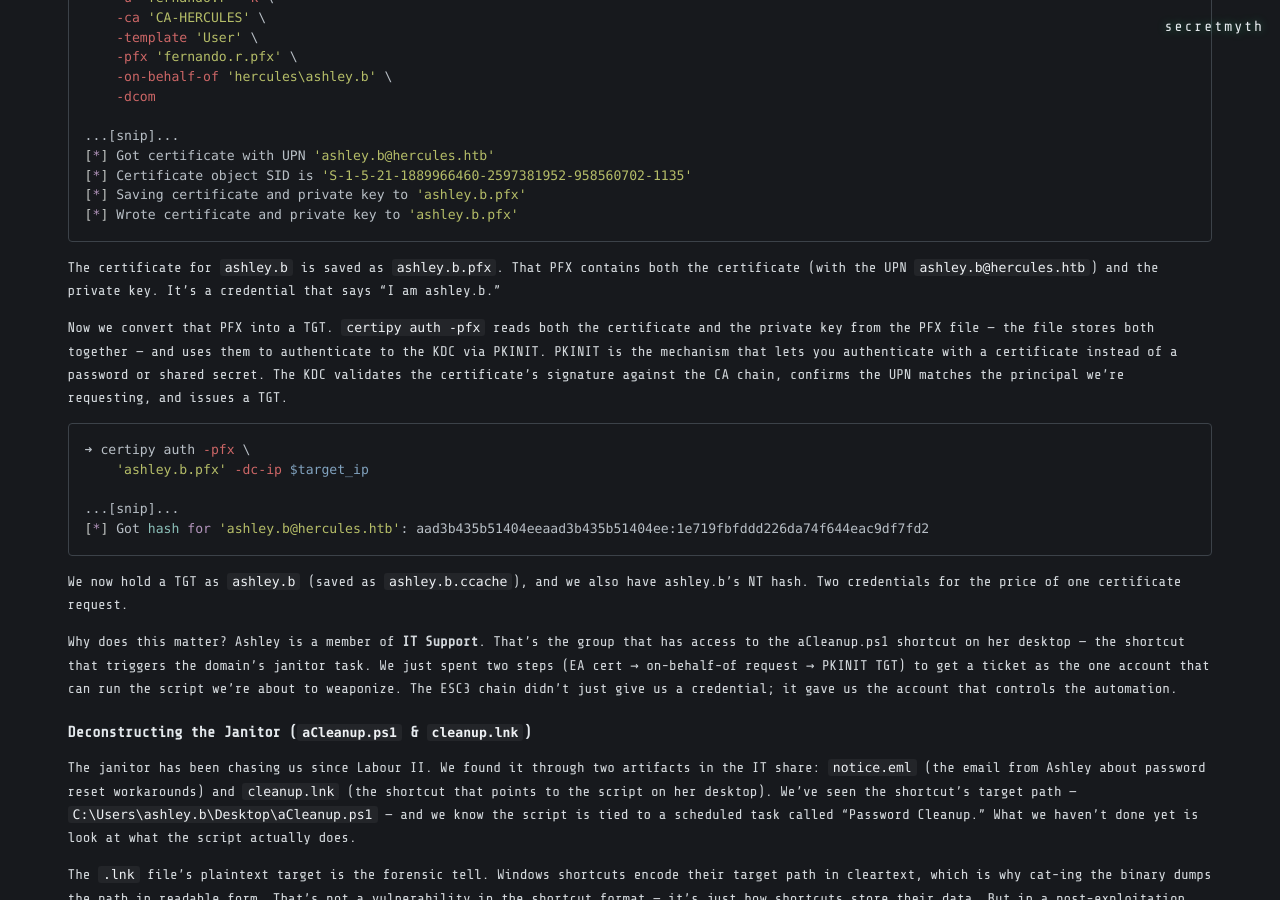
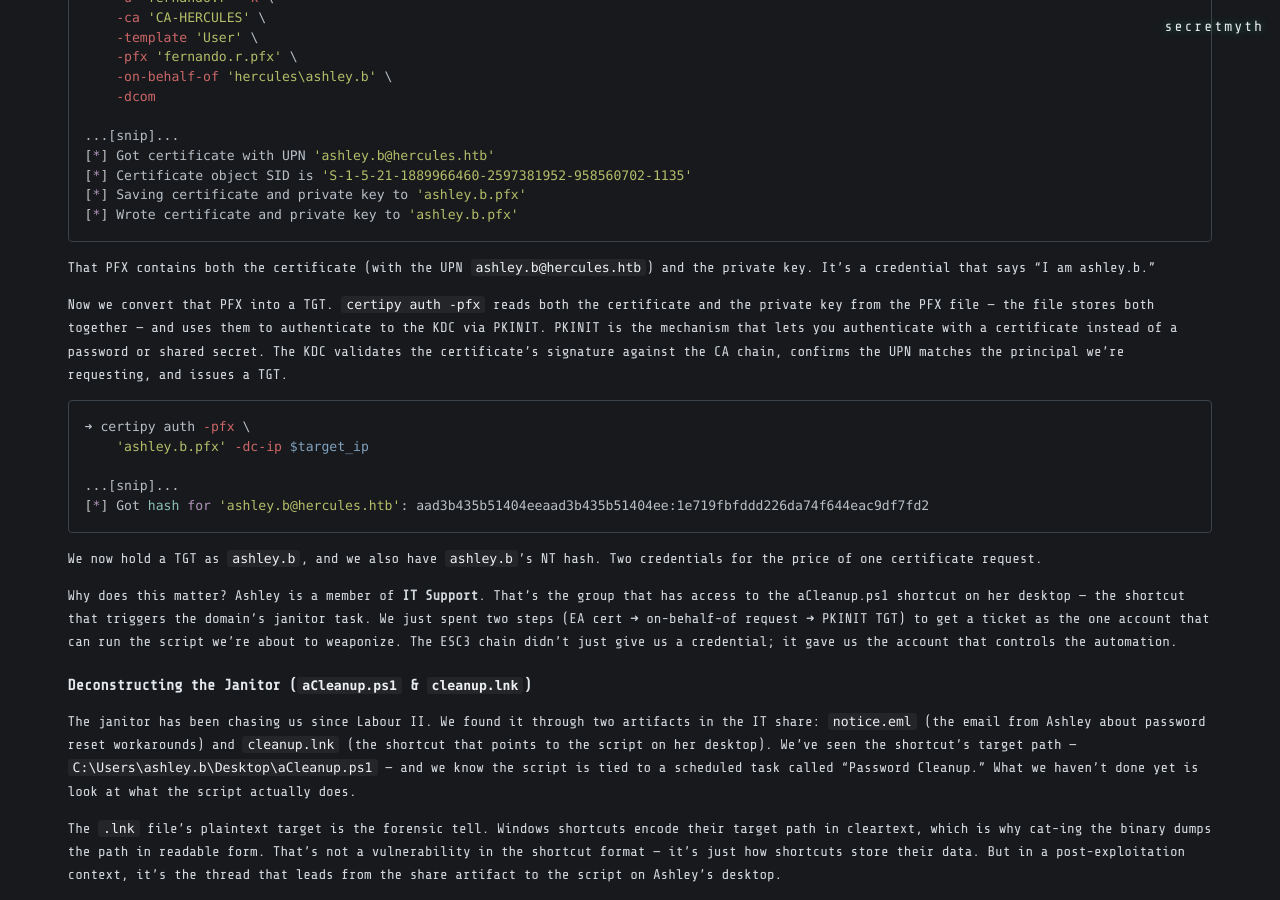
Before and after one commit to thesecretmyth/thesecretmyth.github.io, a Jekyll site: the page built from _posts/2026-09-14-labours-of-kerberos.md, in a window 1280 px wide and 900 px high, scrolled down 13652 px. Built offline with Jekyll 4.4.1, drawn with Linux system fonts in a browser that asks for light colours.

Commit message:
labours-of-kerberos

````diff
--- a/_posts/2026-09-14-labours-of-kerberos.md
+++ b/_posts/2026-09-14-labours-of-kerberos.md
@@ -94,7 +94,7 @@
 
 #### The BloodHound Blindspot
 
-The intended path runs through a relay: `bob.w` → `stephen.m` → `auditor`. The chain is `bob.w` exercises `WriteProperty` over `stephen.m`'s RDN, and `stephen.m` holds `ForceChangePassword` over `auditor`. The permissions are layered so no single low-priv account can touch the Auditor directly.
+The intended path runs through a relay: `bob.w` ➜ `stephen.m` ➜ `auditor`. The chain is `bob.w` exercises `WriteProperty` over `stephen.m`'s RDN, and `stephen.m` holds `ForceChangePassword` over `auditor`. The permissions are layered so no single low-priv account can touch the Auditor directly.
 
 We found a shorter path. `bob.w` holds `WriteProperty` on `auditor`'s RDN directly — an object-specific ACE that automated tooling routinely misses.
 
@@ -272,7 +272,7 @@
 dc
 ```
 
-We're on the Domain Controller as `auditor`. The intended path to this account runs through a relay — `bob.w` → `stephen.m` → `auditor`. We found that `bob.w`'s `WriteProperty` on `auditor`'s RDN was a direct path instead, and we used it. The move did the work the relay was supposed to do.
+We're on the Domain Controller as `auditor`. The intended path to this account runs through a relay — `bob.w` ➜ `stephen.m` ➜ `auditor`. We found that `bob.w`'s `WriteProperty` on `auditor`'s RDN was a direct path instead, and we used it. The move did the work the relay was supposed to do.
 
 Labour I is complete. We have a shell on the DC as `auditor`. The next labours are about what we do with it — and about the defensive automation that's been watching the directory the whole time, waiting to clean up exactly the kind of mess we just made.
 
@@ -539,7 +539,7 @@
 [*] Wrote certificate and private key to 'ashley.b.pfx'
 ```
 
-The certificate for `ashley.b` is saved as `ashley.b.pfx`. That PFX contains both the certificate (with the UPN `ashley.b@hercules.htb`) and the private key. It's a credential that says "I am ashley.b."
+That PFX contains both the certificate (with the UPN `ashley.b@hercules.htb`) and the private key. It's a credential that says "I am ashley.b."
 
 Now we convert that PFX into a TGT. `certipy auth -pfx` reads both the certificate and the private key from the PFX file — the file stores both together — and uses them to authenticate to the KDC via PKINIT. PKINIT is the mechanism that lets you authenticate with a certificate instead of a password or shared secret. The KDC validates the certificate's signature against the CA chain, confirms the UPN matches the principal we're requesting, and issues a TGT.
 
@@ -551,9 +551,9 @@
 [*] Got hash for 'ashley.b@hercules.htb': aad3b435b51404eeaad3b435b51404ee:1e719fbfddd226da74f644eac9df7fd2
 ```
 
-We now hold a TGT as `ashley.b` (saved as `ashley.b.ccache`), and we also have ashley.b's NT hash. Two credentials for the price of one certificate request.
+We now hold a TGT as `ashley.b`, and we also have `ashley.b`'s NT hash. Two credentials for the price of one certificate request.
 
-Why does this matter? Ashley is a member of **IT Support**. That's the group that has access to the aCleanup.ps1 shortcut on her desktop — the shortcut that triggers the domain's janitor task. We just spent two steps (EA cert → on-behalf-of request → PKINIT TGT) to get a ticket as the one account that can run the script we're about to weaponize. The ESC3 chain didn't just give us a credential; it gave us the account that controls the automation.
+Why does this matter? Ashley is a member of **IT Support**. That's the group that has access to the aCleanup.ps1 shortcut on her desktop — the shortcut that triggers the domain's janitor task. We just spent two steps (EA cert ➜ on-behalf-of request ➜ PKINIT TGT) to get a ticket as the one account that can run the script we're about to weaponize. The ESC3 chain didn't just give us a credential; it gave us the account that controls the automation.
 
 ### Deconstructing the Janitor (`aCleanup.ps1` & `cleanup.lnk`)
 
````
